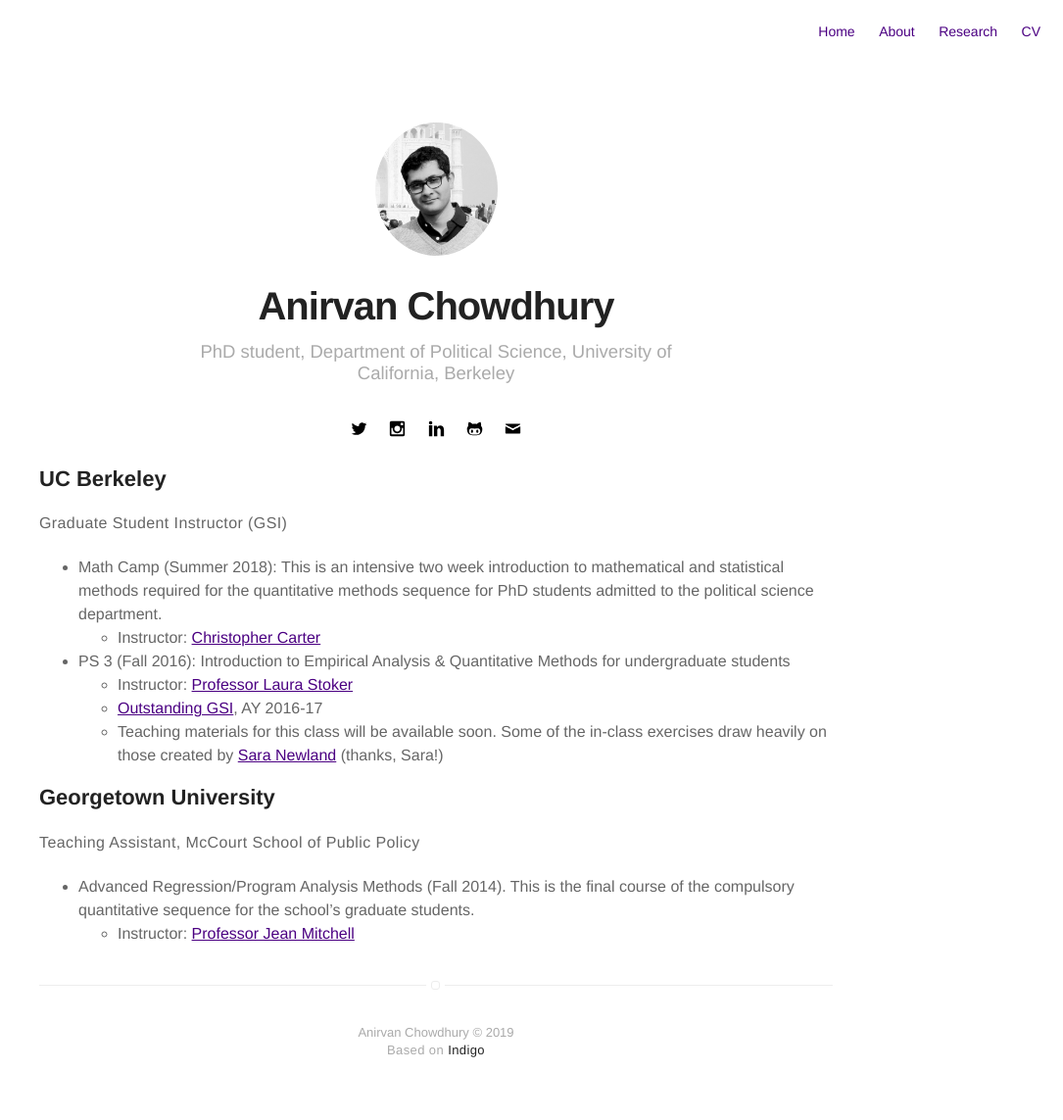
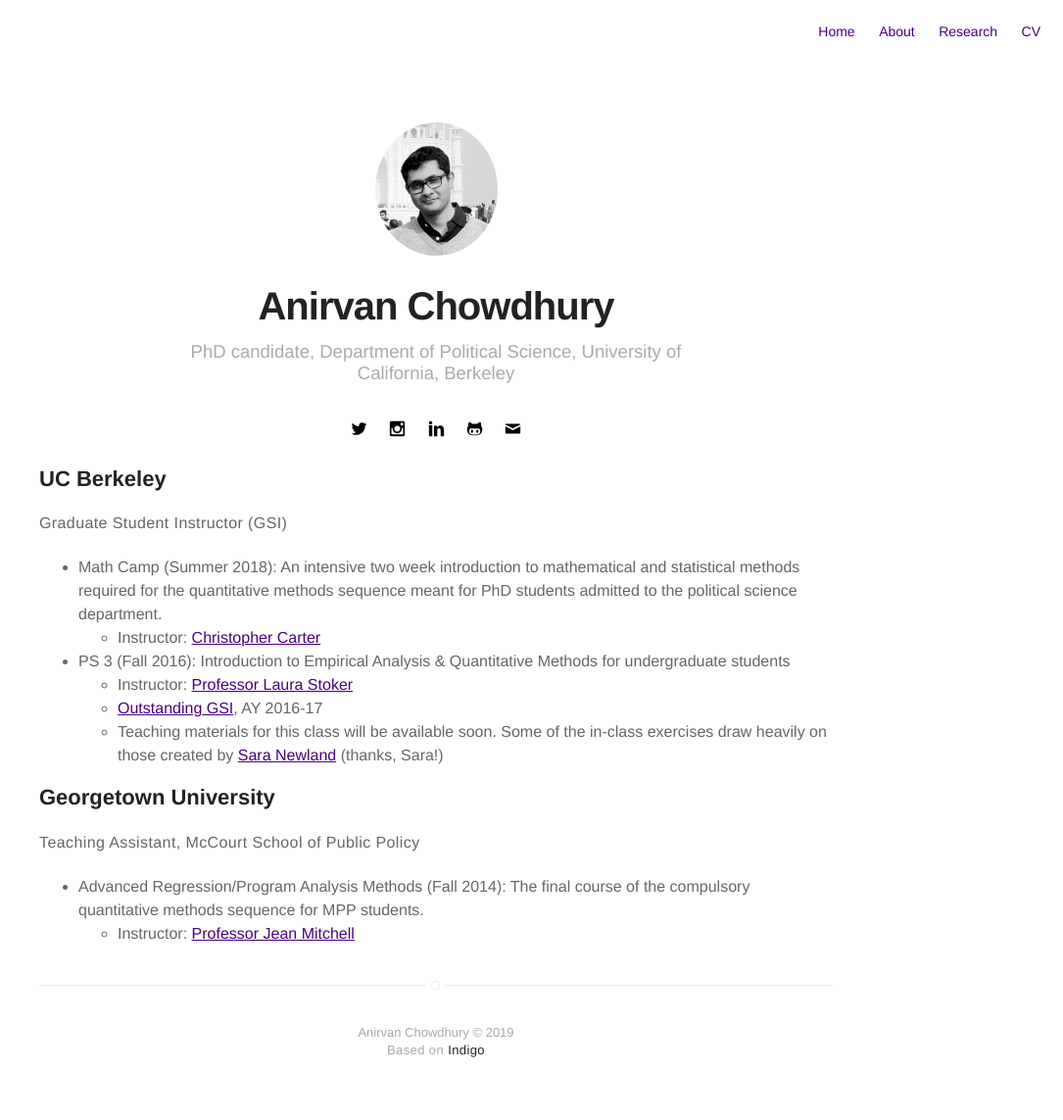
Before and after one commit to anirvanchowdhury/anirvanchowdhury.github.io, a Jekyll site: the page built from teaching.md, in a window 1280 px wide. Shown: the whole page at 98% size, without its empty margins (195-1280 px from the left). Built offline with Jekyll 4.4.1, drawn with Linux system fonts in a browser that asks for light colours.

Commit message:
update landing page

```diff
--- a/_config.yml
+++ b/_config.yml
@@ -1,6 +1,6 @@
 # main text of home
 name: Anirvan Chowdhury
-bio: PhD student, Department of Political Science, University of California, Berkeley
+bio: PhD candidate, Department of Political Science, University of California, Berkeley
 
 # twitter summary info
 description: Personal website - Anirvan Chowdhury
@@ -15,7 +15,7 @@ picture: assets/images/profile.jpg
 resume: true
 resume-external: true
 # resume-url: https://www.dropbox.com/s/q1zxkze78xz4igw/chowdhury_cv_20180727.pdf
-resume-url: https://www.dropbox.com/s/avgfkjfluklbra0/cv_updated.pdf
+resume-url: https://www.dropbox.com/s/avgfkjfluklbra0/cv_anirvan_chowdhury.pdf
 
 url: http://anirvanchowdhury.github.io
 # your url: http://USERNAME.github.io
--- a/teaching.md
+++ b/teaching.md
@@ -6,7 +6,7 @@ permalink: /teaching/index.html
 
 ## UC Berkeley
 Graduate Student Instructor (GSI)
-* Math Camp (Summer 2018): This is an intensive two week introduction to mathematical and statistical methods required for the quantitative methods sequence for PhD students admitted to the political science department.
+* Math Camp (Summer 2018): An intensive two week introduction to mathematical and statistical methods required for the quantitative methods sequence meant for PhD students admitted to the political science department.
 	- Instructor: [Christopher Carter](http://christopherleecarter.com/)
 * PS 3 (Fall 2016): Introduction to Empirical Analysis & Quantitative Methods for undergraduate students
 	- Instructor: [Professor Laura Stoker](http://polisci.berkeley.edu/people/person/laura-stoker)
@@ -15,5 +15,5 @@ Graduate Student Instructor (GSI)
 
 ## Georgetown University
 Teaching Assistant, McCourt School of Public Policy
-* Advanced Regression/Program Analysis Methods (Fall 2014). This is the final course of the compulsory quantitative sequence for the school's graduate students.
+* Advanced Regression/Program Analysis Methods (Fall 2014): The final course of the compulsory quantitative methods sequence for MPP students.
 	- Instructor: [Professor Jean Mitchell](https://gufaculty360.georgetown.edu/s/faculty-profile?netid=mitchejm%2F)
```
